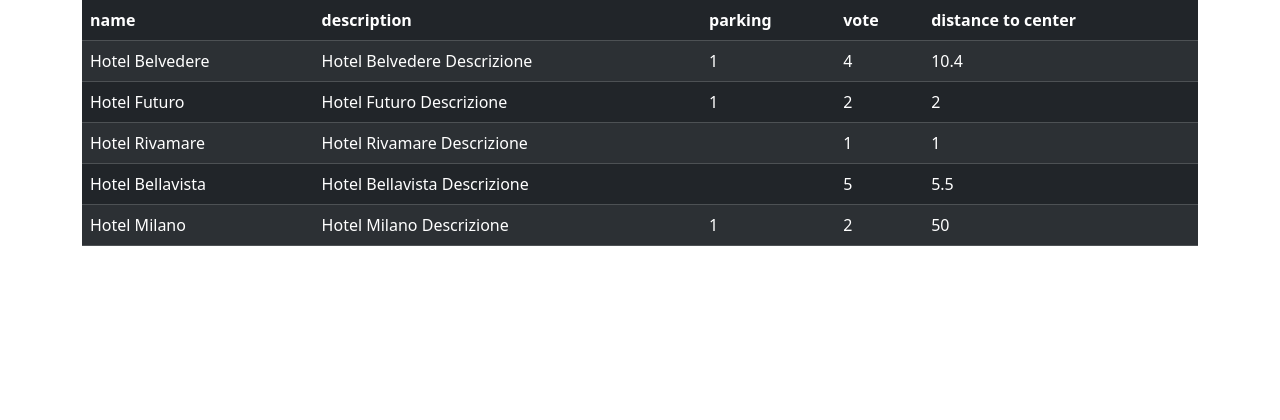
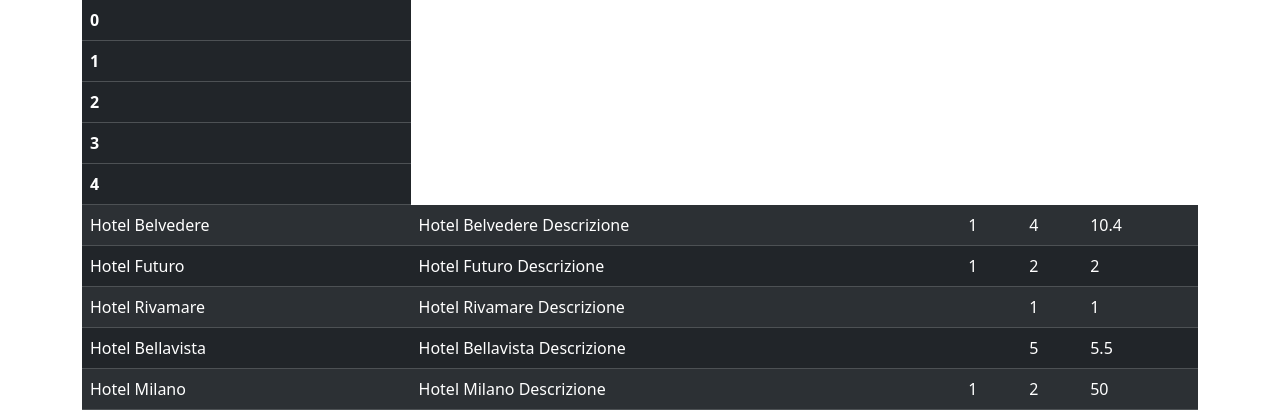
Before and after one commit to AlessioAbbati/php-hotel, a PHP site: page / in a window 1280 px wide. Shown: the top 420 px of the page. Run offline with PHP 8.4, Linux system fonts and the light colour scheme.

Commit message:
try to add thead key

```diff
--- a/index.php
+++ b/index.php
@@ -60,13 +60,11 @@ $hotels = [
     <div class="container">
         <table class="table table-dark table-striped">
             <thead>
+            <?php foreach($hotels as $key => $hotel) { ?>
                 <tr>
-                    <th>name</th>
-                    <th>description</th>
-                    <th>parking</th>
-                    <th>vote</th>
-                    <th>distance to center</th>
+                    <th><?= $key ?></th>
                 </tr>
+            <?php } ?>
             </thead>
             <tbody>
             <?php foreach($hotels as $hotel) { ?>
```
